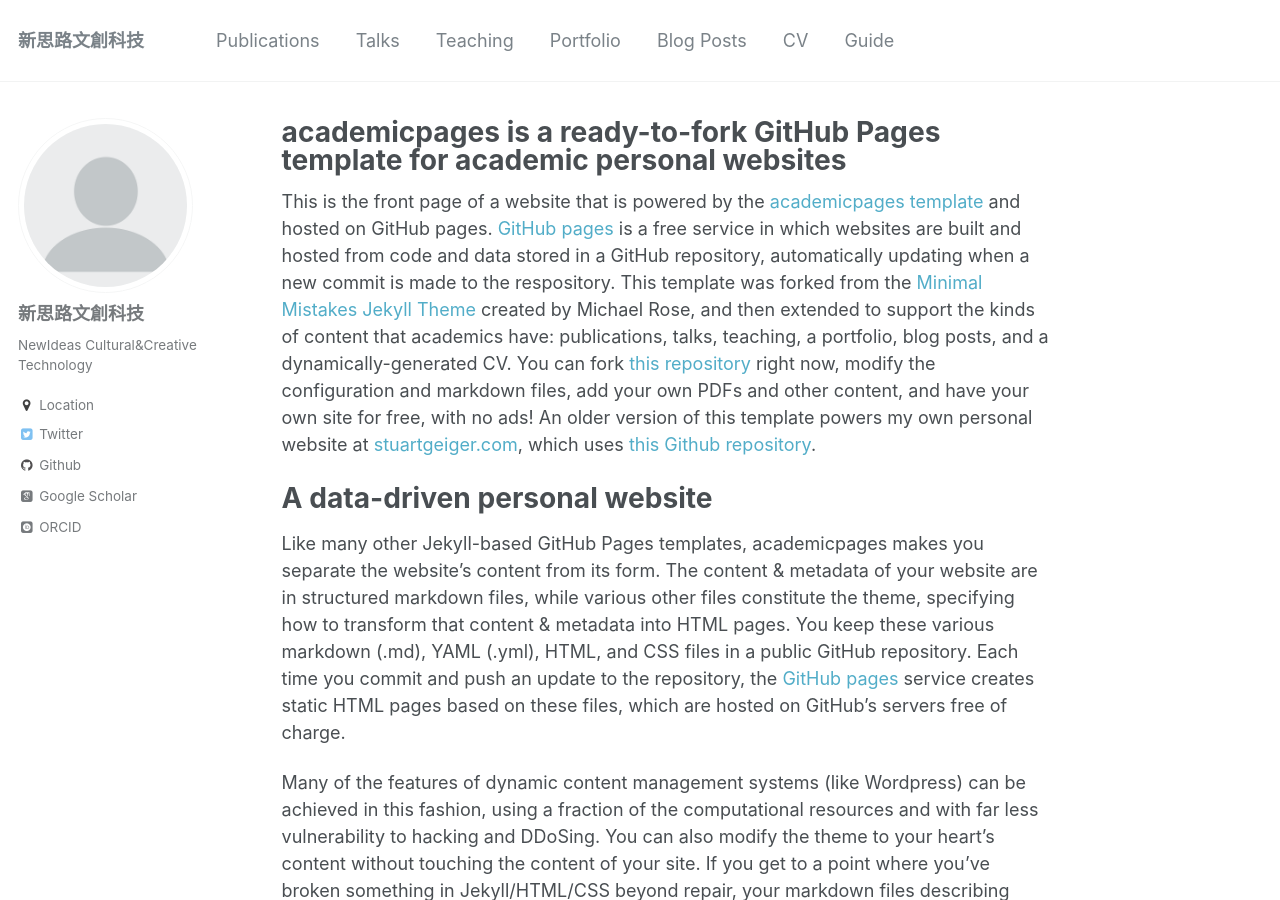
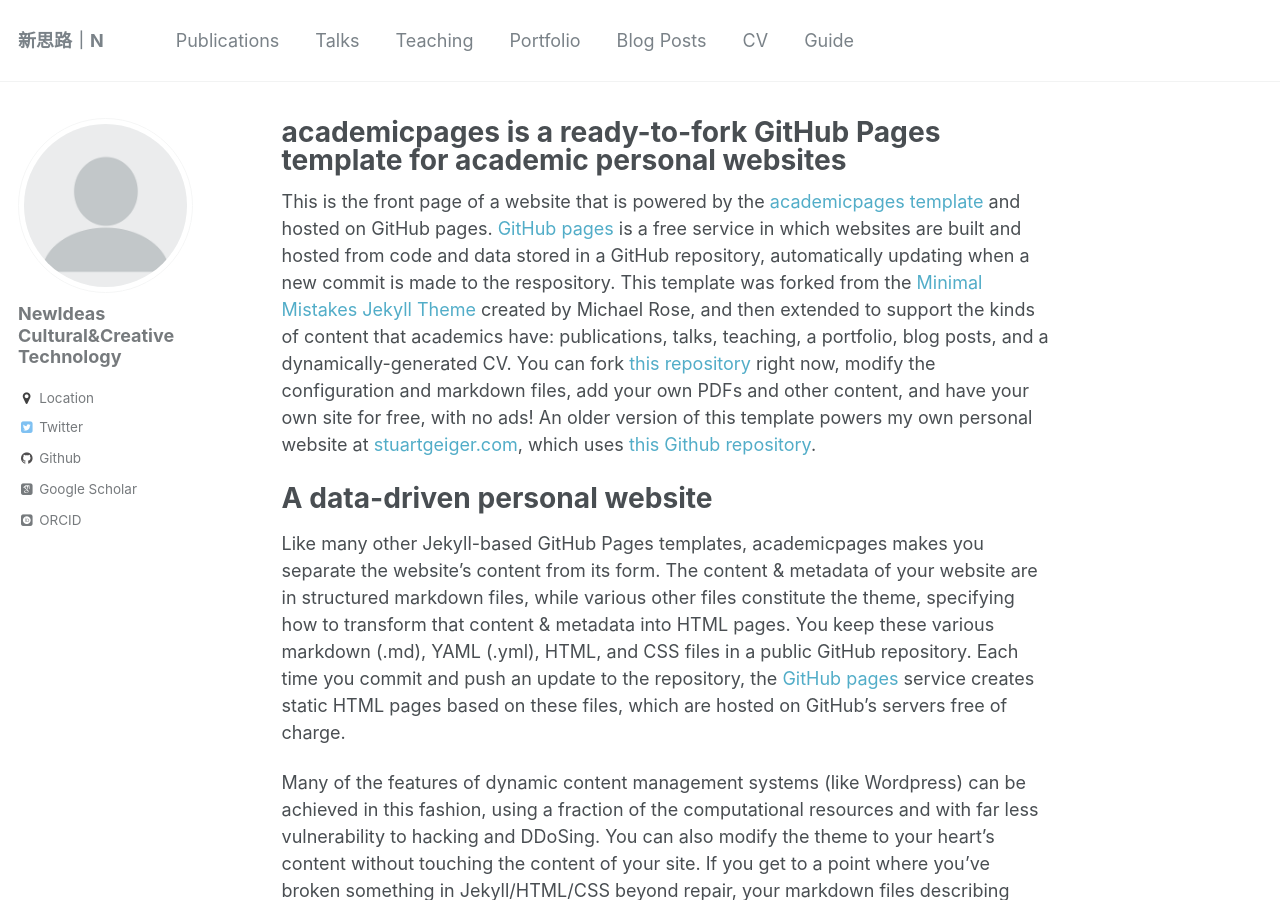
Before and after one commit to ikevin28/newideas8.github.io, a Jekyll site: the page built from _pages/about.md, in a window 1280 px wide and 900 px high. Built offline with Jekyll 4.4.1, drawn with Linux system fonts in a browser that asks for light colours; some web fonts are replaced.

Commit message:
Update _config.yml

```diff
--- a/_config.yml
+++ b/_config.yml
@@ -7,7 +7,7 @@
 
 # Site Settings
 locale                   : "zh-TW"
-title                    : "新思路文創科技"
+title                    : "新思路｜N"
 title_separator          : "-"
 name                     : &name "Your Name"
 description              : &description "personal description"
@@ -78,9 +78,9 @@ analytics:
 
 # Site Author
 author:
-  name             : "新思路文創科技"
+  name             : "NewIdeas Cultural&Creative Technology"
   avatar           : "profile.png"
-  bio              : "NewIdeas Cultural&Creative Technology"
+  bio              : ""
   location         : "Location"
   employer         :
   googlescholar    : "http://yourfullgooglescholarurl.com"
```
